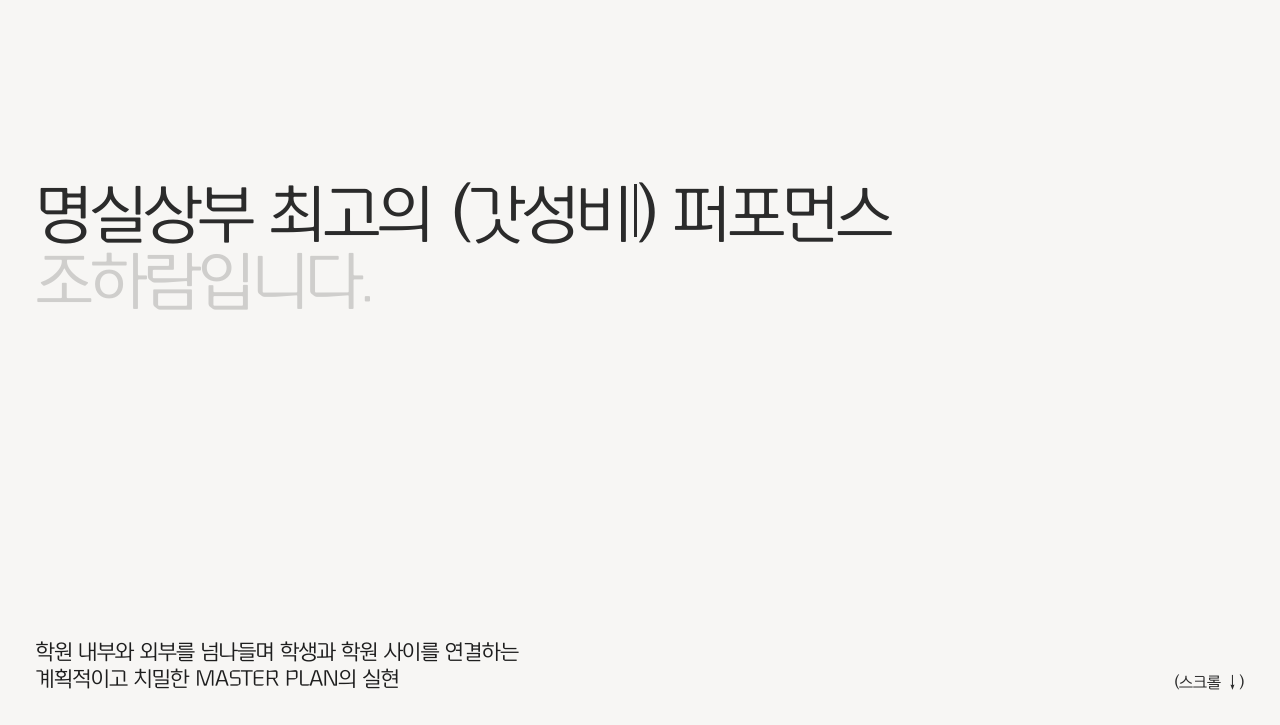
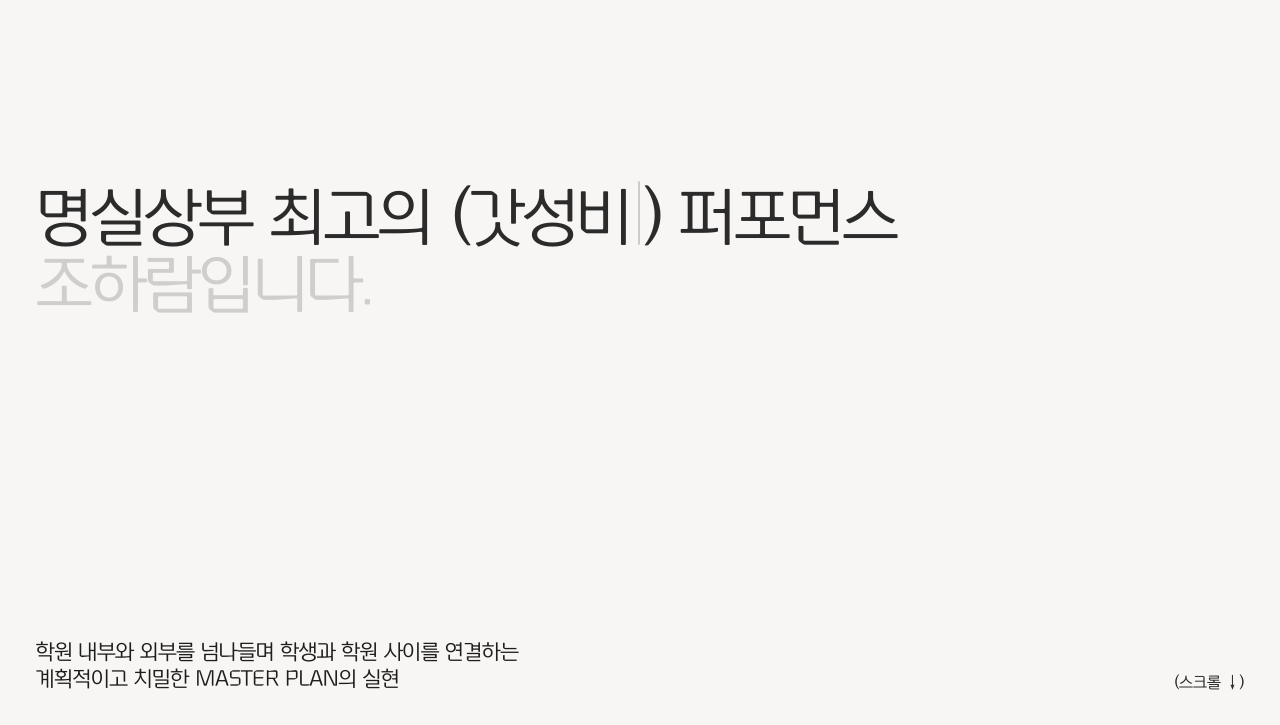
Before and after one commit to bhoonch/pf, a plain HTML site: page index.html in a window 1280 px wide. Shown: the part 75-800 px from the top of the page. Drawn offline with Linux system fonts and the light colour scheme; a web font is replaced by a local one.

Commit message:
타이핑 커서 길이 조정, 3초 대기→타이핑→10초 유지→지움 반복 (신호 기반)
Co-Authored-By: Claude Opus 5.5 <noreply@anthropic.com>

```diff
--- a/index.html
+++ b/index.html
@@ -93,8 +93,10 @@ button:focus-visible{outline:2px solid #fff;outline-offset:3px}
 
 /* 히어로 타이핑: 최고의 (갓성비) 퍼포먼스 — 한글 자모 단위로 쳤다 지웠다 반복 */
 .ty{white-space:nowrap}
-.ty i{display:inline-block;width:.045em;height:.82em;margin-left:.07em;vertical-align:-.06em;background:currentColor;animation:blink 1s steps(1) infinite}
-@keyframes blink{50%{opacity:0}}
+/* 커서: 한글 글자 높이(약 1em)에 맞춘 얇은 세로선. 치는 동안은 계속 보이고, 멈춰 있을 때만 부드럽게 깜박임 */
+.ty i{display:inline-block;width:max(2px,.035em);height:1em;margin:0 .05em 0 .12em;vertical-align:-.14em;background:currentColor;border-radius:1px;animation:blink 1.06s ease-in-out infinite}
+.ty.typing i{animation:none}
+@keyframes blink{0%,45%{opacity:1}55%,95%{opacity:0}100%{opacity:1}}
 .sr{position:absolute;width:1px;height:1px;overflow:hidden;clip:rect(0 0 0 0);white-space:nowrap}
 br.m{display:none}
 @media (max-width:760px){
@@ -184,22 +186,28 @@ br.m{display:none}
 
 <script>
 (function(){
-  // ( ) 가 생기고 → ㄱ 가 갓 → ㅅ 서 성 → ㅂ 비 순으로 한글 자모 단위 타이핑, 잠시 멈춘 뒤 거꾸로 지우고 반복
+  // 신호(ty:start)를 받으면: ( ) 생성 → ㄱ 가 갓 → ㅅ 서 성 → ㅂ 비 자모 타이핑 → 10초 유지 → 지움 → 신호(ty:end) 보냄
+  // ty:end 를 받으면 3초 뒤 다시 ty:start. 첫 로드도 3초 뒤 시작
   var el=document.querySelector(".ty"); if(!el) return;
   var typed=["","ㄱ","가","갓","갓ㅅ","갓서","갓성","갓성ㅂ","갓성비"];
   if(matchMedia("(prefers-reduced-motion: reduce)").matches){el.textContent=" (갓성비)";return}
-  var steps=[];
-  steps.push({t:null,d:1400});                                   // 히어로 등장 애니메이션 끝날 때까지
-  typed.forEach(function(x,i){steps.push({t:x,d:i?150:450})});
-  steps[steps.length-1].d=2600;                                // 완성 후 멈춤
-  for(var i=typed.length-2;i>=0;i--) steps.push({t:typed[i],d:70});
-  steps.push({t:null,d:1200});                                   // 괄호까지 지우고 쉬기
-  var k=0;
-  (function next(){
-    var st=steps[k]; el.innerHTML=st.t==null?"":" ("+st.t+"<i></i>)";   // 깜박이는 커서는 괄호 안쪽
-    k=(k+1)%steps.length; if(k===0) k=1;                     // 두 번째 바퀴부터는 첫 대기 생략
-    setTimeout(next,st.d);
-  })();
+  var WAIT=3000, HOLD=10000, TYPE=150, OPEN=450, DEL=70;
+  function show(t,typing){el.innerHTML=t==null?"":" ("+t+"<i></i>)";el.classList.toggle("typing",!!typing)}
+  function run(steps,done){
+    (function next(n){
+      if(n===steps.length) return done();
+      show(steps[n].t,steps[n].typing); setTimeout(function(){next(n+1)},steps[n].d);
+    })(0);
+  }
+  el.addEventListener("ty:start",function(){
+    var steps=typed.map(function(x,i){return {t:x,d:i?TYPE:OPEN,typing:true}});
+    steps[steps.length-1]={t:typed[typed.length-1],d:HOLD,typing:false};       // 완성 후 10초 (커서 깜박임)
+    for(var i=typed.length-2;i>=0;i--) steps.push({t:typed[i],d:DEL,typing:true});
+    steps.push({t:null,d:0});
+    run(steps,function(){el.dispatchEvent(new Event("ty:end"))});
+  });
+  el.addEventListener("ty:end",function(){setTimeout(function(){el.dispatchEvent(new Event("ty:start"))},WAIT)});
+  setTimeout(function(){el.dispatchEvent(new Event("ty:start"))},WAIT);
 })();
 (function(){
   // 아래쪽 요소는 화면에 들어올 때 살짝 올라오며 자리잡음 (내용은 항상 보이는 상태)
```
